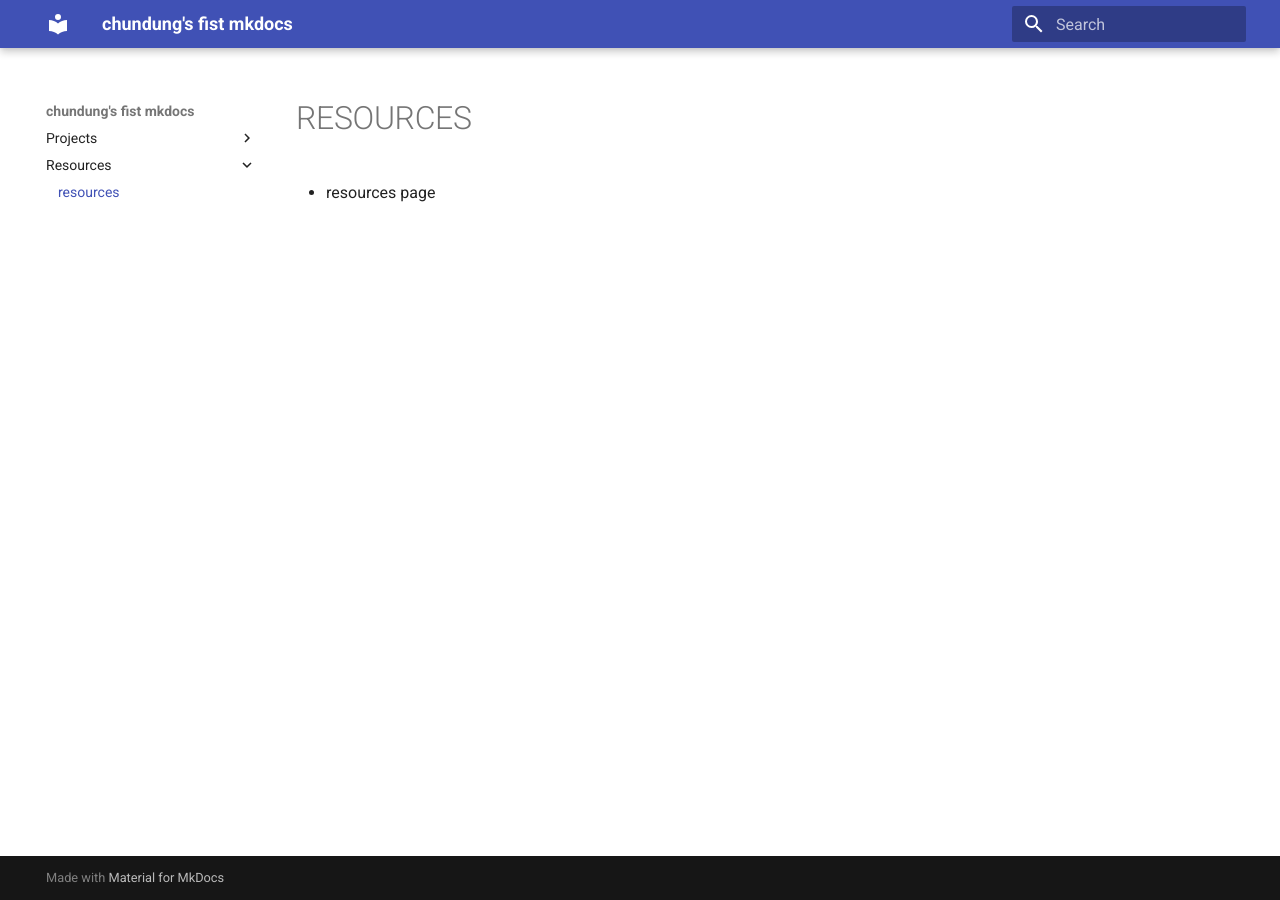
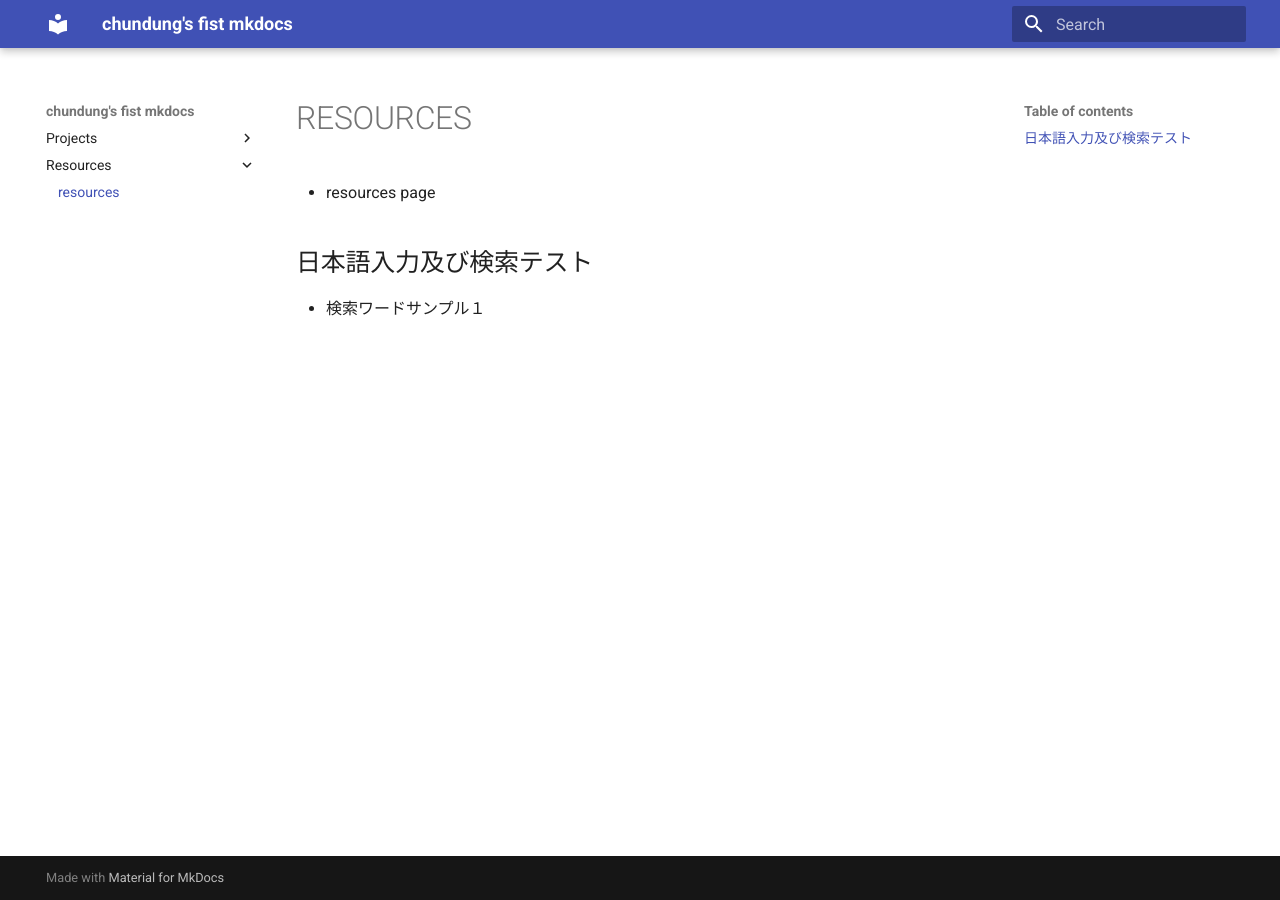
Before and after one commit to chundung/mkdocs-template, an MkDocs documentation site: the page built from docs/resources/resources.md, in a window 1280 px wide. Built offline with MkDocs 1.6.1 and Material for MkDocs 9.7.7, drawn with Linux system fonts in a browser that asks for light colours.

Commit message:
MOD japanese text

```diff
--- a/docs/resources/resources.md
+++ b/docs/resources/resources.md
@@ -1,3 +1,7 @@
 # RESOURCES
 
 - resources page
+
+## 日本語入力及び検索テスト
+
+- 検索ワードサンプル１
```
